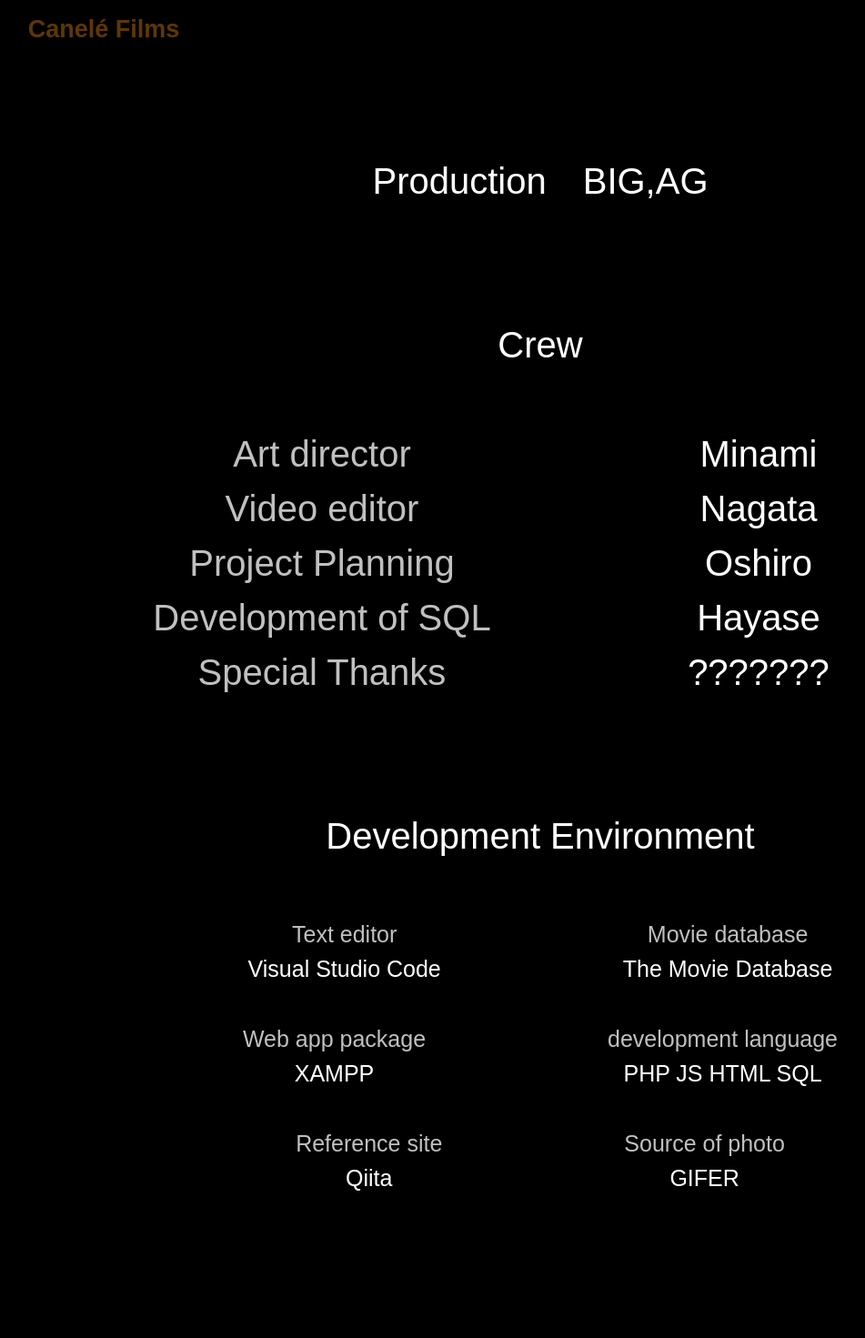
After one commit to NagataKazuma/BIGEIJI, a PHP site: page /sotuken/about.php in a window 1280 px wide. The commit adds this page. Shown: the top 1471 px of the page at 91% size, without its empty margins (46-997 px from the left). Run offline with PHP 8.4, Linux system fonts and the light colour scheme; some libraries are stand-ins or nearby versions.

Commit message:
Add files via upload

```diff
--- /dev/null
+++ b/about.php
@@ -0,0 +1,174 @@
+<!DOCTYPE html>
+<html lang="ja">
+
+<head>
+    <!-- サイトタイトル -->
+    <title>about</title>
+    <!-- 規定値 -->
+    <meta charset="utf-8">
+    <meta name="viewport" content="width=device-width, initial-scale=1, shrink-to-fit=no">
+    <meta http-equiv="x-ua-compatible" content="ie=edge">
+    <!-- ローディング画面実装jsリンク -->
+    <script src="https://ajax.googleapis.com/ajax/libs/jquery/3.3.1/jquery.min.js"></script>
+    <!-- CSSリンク -->
+    <link rel="stylesheet" href="https://maxcdn.bootstrapcdn.com/bootstrap/4.0.0-alpha.2/css/bootstrap.min.css" integrity="sha384-y3tfxAZXuh4HwSYylfB+J125MxIs6mR5FOHamPBG064zB+AFeWH94NdvaCBm8qnd" crossorigin="anonymous">
+    <link rel="stylesheet" href="css/style.css">
+    <link rel="stylesheet" href="https://use.fontawesome.com/releases/v5.6.4/css/all.css">
+    <link href="https://fonts.googleapis.com/css?family=Amatic+SC:700 rel=" stylesheet">
+    <link href="https://fonts.googleapis.com/css?family=Homemade+Apple rel=" stylesheet">
+    <link href="https://fonts.googleapis.com/css?family=IM+Fell+DW+Pica+SC rel=" stylesheet">
+    <link href="https://fonts.googleapis.com/css?family=Quicksand rel=" stylesheet">
+    <!-- アバウト用スタイルシート -->
+    <style type="text/css">
+        .about-font {
+            color: #ffffff;
+            text-align: center;
+        }
+
+        body {
+            background-color: rgb(0, 0, 0);
+        }
+
+        .footer a {
+            color: #ffffff;
+        }
+
+        .Postion {
+            color: rgb(192, 192, 192);
+            display: inline-block;
+            width: 12em;
+        }
+
+        .Name {
+            display: inline-block;
+            width: 12em;
+        }
+
+        #menu {
+            list-style-type: none;
+            width: auto;
+            height: 70px;
+            margin: 0%;
+            background: rgb(0, 0, 0);
+            /* border-bottom: solid 5px #4c4d4e; */
+        }
+
+        #menu li ul li a {
+            padding: 10px 12px;
+            background: rgb(0, 0, 0);
+            text-align: center;
+            font-size: 16px;
+            font-weight: normal;
+        }
+
+        #menu li:hover>a {
+            background: rgb(0, 0, 0);
+            color: #e0dc62;
+        }
+
+        .floattest {
+            display: flex;
+            flex-direction: column;
+            font-size: 25px;
+            padding-left: 100px;
+            padding-right: 100px;
+            padding-bottom: 40px;
+
+
+        }
+
+        .soft {
+            color: rgb(192, 192, 192);
+        }
+
+        .floatall {
+            display: flex;
+            justify-content: center;
+            align-items: center;
+            flex-wrap: wrap;
+
+        }
+    </style>
+</head>
+
+<body>
+    <div class="wrapper">
+        <!-- ページトップに戻す描写 -->
+        <div id="page_top"><a href="#"></a></div>
+        <!-- ローディング画面 -->
+        <script>
+            jQuery(function() {
+                var pagetop = $('#page_top');
+                pagetop.hide();
+                $(window).scroll(function() {
+                    if ($(this).scrollTop() > 700) { //100pxスクロールしたら表示
+                        pagetop.fadeIn();
+                    } else {
+                        pagetop.fadeOut();
+                    }
+                });
+                pagetop.click(function() {
+                    $('body,html').animate({
+                        scrollTop: 0
+                    }, 700); //0.5秒かけてトップへ移動
+                    return false;
+                });
+            });
+        </script>
+        <!-- ローディング画面の描写-->
+        <div id="loader-bg">
+            <img src="img/loading.gif">
+        </div>
+        <script>
+            jQuery(window).on('load', function() {
+                jQuery('#loader-bg').hide();
+            });
+        </script>
+        <!-- ページ上部のリスト -->
+        <ul id="menu">
+            <li><a href="http://localhost/sotuken/top.php?movie_title">
+                    <div class="title-font"> Canelé Films</div>
+                </a></li>
+        </ul>
+
+
+        <body>
+
+            <br />
+            <div class=top_text>
+                <div class="about-font">
+                    Production　BIG,AG<br /><br /><br />Crew<br /><br />
+                    <span class="Postion">Art director</span><span class="Name">Minami</span><br />
+                    <span class="Postion">Video editor</span><span class="Name">Nagata</span><br />
+                    <span class="Postion">Project Planning</span><span class="Name">Oshiro</span><br />
+                    <span class="Postion">Development of SQL</span><span class="Name">Hayase</span><br />
+                    <span class="Postion">Special Thanks</span><span class="Name">???????</span><br /><br /><br />
+                    Development Environment<br /><br />
+                    <div class="floatall">
+                        <div class="floattest"><span class="soft">Text editor</span><span class="soft-name">Visual Studio Code</span></div>
+                        <div class="floattest"><span class="soft">Movie database</span><span class="soft-name">The Movie Database</span></div>
+                    </div>
+                    <div class="floatall">
+                        <div class="floattest"><span class="soft">Web app package</span><span class="soft-name">XAMPP</span></div>
+                        <div class="floattest"><span class="soft">development language</span><span class="soft-name">PHP JS HTML SQL</span></div>
+                    </div>
+                    <div class="floatall">
+                        <div class="floattest"><span class="soft">Reference site</span><span class="soft-name">Qiita</span></div>
+                        <div class="floattest"><span class="soft">Source of photo</span><span class="soft-name">GIFER</span></div>
+                    </div>
+                    <br /><br /><a href="http://localhost/sotuken/top.php?movie_title"><img src="img/fin.jpg"></a>
+                </div>
+            </div>
+
+
+    </div>
+    <div class="push"></div>
+    <br /><br /><br /><br /><br /><br /><br /><br /><br /><br /><br /><br />
+    <!-- ページ最下部フッター -->
+    <footer>
+        <div class=footer>
+            <a href="https://www.hamasen.ac.jp/dept/security/">所属 &copy; R2 HAMAJO security&network</a>
+    </footer>
+</body>
+
+</html>
--- a/help.php
+++ b/help.php
@@ -95,8 +95,9 @@
     <!-- ページ最下部フッター -->
     <footer>
         <div class=footer>
-            <a href="https://www.hamasen.ac.jp/dept/security/">&copy; R2 HAMAJO security&network &emsp;&emsp;</a>
-            <a href="http://localhost/sotuken/help.php">お問い合わせ</a>
+            <span class="footer-span"><a href="https://www.hamasen.ac.jp/dept/security/">&copy; R2 HAMAJO security&network</a></span>
+            <span class="footer-span"><a href="http://localhost/sotuken/help.php">お問い合わせ</a></span>
+            <span class="footer-span"><a href=http://localhost/sotuken/about.php>このサイトについて </a> <div></span>
     </footer>
 </body>
 
--- a/help_form_check.php
+++ b/help_form_check.php
@@ -128,8 +128,9 @@
                 <!-- ページ最下部フッター -->
                 <footer>
                     <div class=footer>
-                        <a href="https://www.hamasen.ac.jp/dept/security/">&copy; R2 HAMAJO security&network &emsp;&emsp;</a>
-                        <a href="http://localhost/sotuken/help.php">お問い合わせ</a>
+                        <span class="footer-span"><a href="https://www.hamasen.ac.jp/dept/security/">&copy; R2 HAMAJO security&network</a></span>
+                        <span class="footer-span"><a href="http://localhost/sotuken/help.php">お問い合わせ</a></span>
+                        <span class="footer-span"><a href=http://localhost/sotuken/about.php>このサイトについて </a> <div></span>
                 </footer>
         </body>
 
--- a/login.php
+++ b/login.php
@@ -89,8 +89,9 @@
     <!-- ページ最下部フッター -->
     <footer>
         <div class=footer>
-            <a href="https://www.hamasen.ac.jp/dept/security/">&copy; R2 HAMAJO security&network &emsp;&emsp;</a>
-            <a href="http://localhost/sotuken/help.php">お問い合わせ</a>
+            <span class="footer-span"><a href="https://www.hamasen.ac.jp/dept/security/">&copy; R2 HAMAJO security&network</a></span>
+            <span class="footer-span"><a href="http://localhost/sotuken/help.php">お問い合わせ</a></span>
+            <span class="footer-span"><a href=http://localhost/sotuken/about.php>このサイトについて </a> <div></span>
     </footer>
 </body>
 
```
Also changed, not shown: eigakan.php (+4 -3 lines), movie_search.php (+8 -4 lines), top.php (+11 -5 lines).
